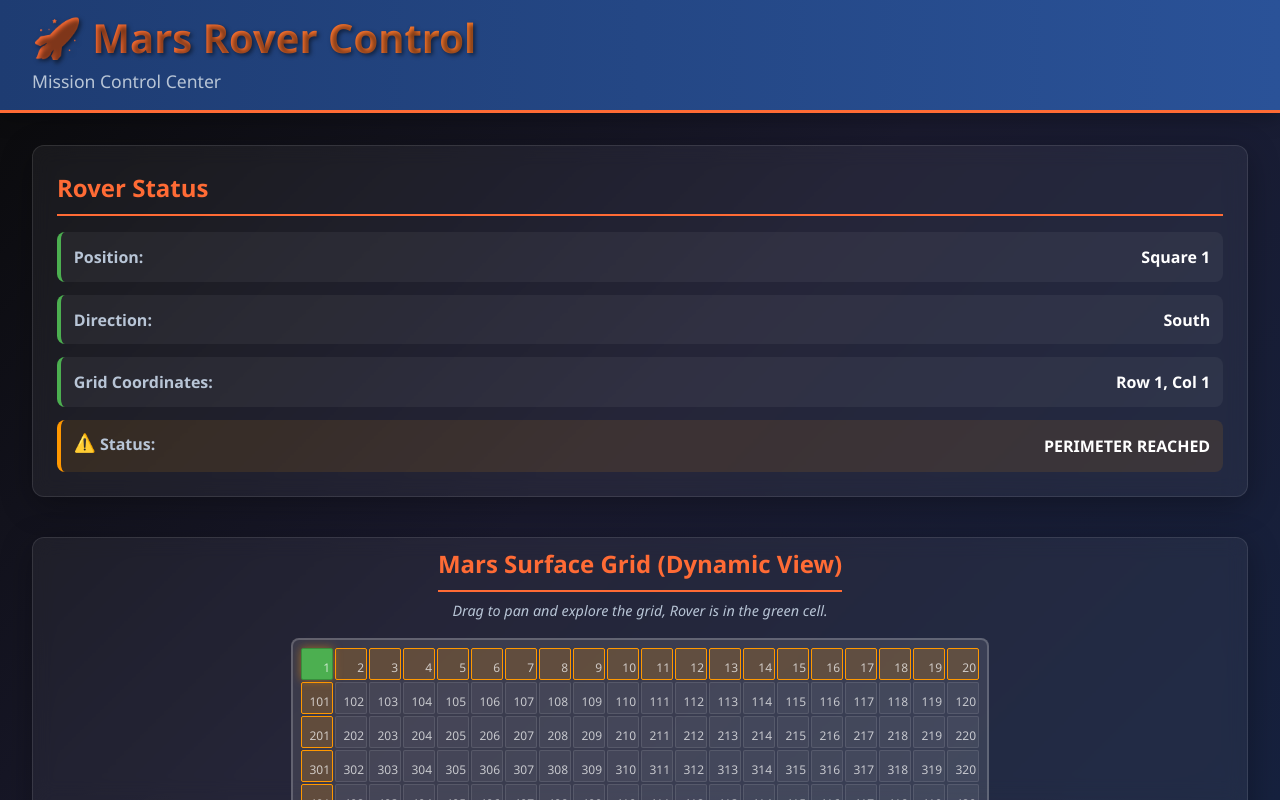
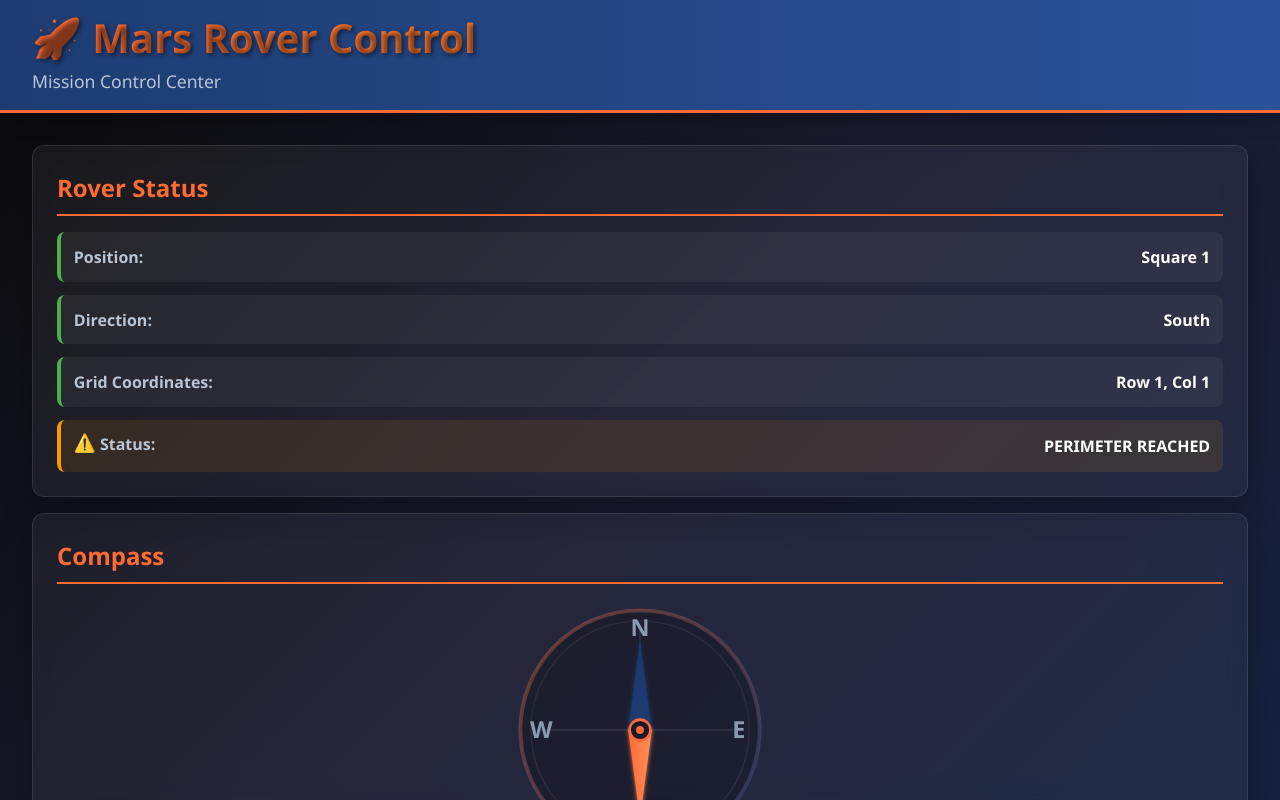
Before and after one commit to GHarding95/Mars-Rover-Control-Center, a React (Vite) app: page / in a window 1280 px wide. Built offline with nearby package versions, Linux system fonts and the light colour scheme.

Commit message:
added interactive compass

```diff
--- a/src/App.css
+++ b/src/App.css
@@ -79,7 +79,14 @@ body {
   margin-bottom: 2rem;
 }
 
-.rover-status, .command-section {
+.dashboard-left-column {
+  min-width: 0;
+  display: flex;
+  flex-direction: column;
+  gap: 1rem;
+}
+
+.rover-status, .command-section, .direction-compass {
   min-width: 0;
   background: rgba(255, 255, 255, 0.05);
   border: 1px solid rgba(255, 255, 255, 0.1);
@@ -89,12 +96,75 @@ body {
   box-shadow: 0 8px 32px rgba(0, 0, 0, 0.3);
 }
 
-.rover-status h2, .command-section h2 {
+.rover-status h2, .command-section h2, .direction-compass h2 {
   color: #ff6b35;
   margin-bottom: 1rem;
-  font-size: 1.5rem;
+  font-size: clamp(1.15rem, 2.8vw, 1.5rem);
   border-bottom: 2px solid #ff6b35;
   padding-bottom: 0.5rem;
+}
+
+.direction-compass__body {
+  display: flex;
+  flex-direction: column;
+  align-items: center;
+  gap: 0.75rem;
+}
+
+.direction-compass__svg {
+  width: 100%;
+  max-width: min(260px, 100%);
+  height: auto;
+  aspect-ratio: 1;
+  display: block;
+}
+
+.direction-compass__letter {
+  font-family: 'Segoe UI', Tahoma, Geneva, Verdana, sans-serif;
+  font-size: clamp(14px, 3.8vw, 18px);
+  font-weight: 700;
+  fill: #8a9bb0;
+  transition: fill 0.25s ease, filter 0.25s ease;
+}
+
+.direction-compass__letter--active {
+  fill: #ff6b35;
+  filter: drop-shadow(0 0 6px rgba(255, 107, 53, 0.65));
+}
+
+.direction-compass__caption {
+  margin: 0;
+  text-align: center;
+  color: #b8c5d6;
+  font-size: clamp(0.85rem, 2vw, 1rem);
+  font-weight: 600;
+}
+
+.direction-compass__hint {
+  margin: 0;
+  text-align: center;
+  color: #7a8a9e;
+  font-size: 1rem;
+  font-style: italic;
+  line-height: 1.35;
+  max-width: 18rem;
+}
+
+.direction-compass--interactive .direction-compass__dir--clickable {
+  cursor: pointer;
+}
+
+.direction-compass__dir--clickable:focus {
+  outline: none;
+}
+
+.direction-compass__dir--clickable:focus-visible .direction-compass__hit {
+  stroke: rgba(255, 107, 53, 0.9);
+  stroke-width: 2;
+}
+
+.direction-compass__dir--clickable:hover .direction-compass__letter:not(.direction-compass__letter--active) {
+  fill: #c8d4e4;
 }
 
 .status-display {
@@ -144,6 +214,7 @@ body {
 .command-help {
   color: #b8c5d6;
   margin-bottom: 1rem;
+  font-size: 1rem;
   font-style: italic;
 }
 
@@ -481,7 +552,7 @@ body {
       'grid-section'
       'command-section';
   }
-  .rover-status {
+  .dashboard-left-column {
     grid-area: rover-status;
   }
   .grid-section {
@@ -490,7 +561,7 @@ body {
   .command-section {
     grid-area: command-section;
   }
-  .rover-status, .command-section, .grid-section {
+  .dashboard-left-column, .command-section, .grid-section {
     margin-bottom: 1.5rem;
   }
 }
@@ -505,7 +576,7 @@ body {
       'grid-section'
       'command-section';
   }
-  .rover-status {
+  .dashboard-left-column {
     grid-area: rover-status;
   }
   .grid-section {
@@ -514,14 +585,14 @@ body {
   .command-section {
     grid-area: command-section;
   }
-  .rover-status, .command-section, .grid-section {
+  .dashboard-left-column, .command-section, .grid-section {
     margin-bottom: 1.5rem;
   }
 }
 
 @media (max-width: 900px) {
   /* Remove dashboard-row layout styles here to avoid overriding grid-area order */
-  .rover-status, .command-section, .grid-section {
+  .dashboard-left-column, .command-section, .grid-section {
     margin-bottom: 1.5rem;
   }
   .grid-container, .grid {
@@ -551,7 +622,7 @@ body {
     padding-right: 8px;
     box-sizing: border-box;
   }
-  .rover-status, .command-section, .grid-section {
+  .rover-status, .command-section, .grid-section, .direction-compass {
     padding: 1rem;
   }
   .grid-container, .grid {
--- a/src/App.tsx
+++ b/src/App.tsx
@@ -2,12 +2,13 @@ import { useState, useEffect } from 'react';
 import { Analytics } from "@vercel/analytics/react";
 import './App.css';
 import RoverStatus from './components/RoverStatus';
+import DirectionCompass from './components/DirectionCompass';
 import MissionCommands from './components/MissionCommands';
 import MarsGrid from './components/MarsGrid';
 import MissionLog from './components/MissionLog';
 
 // Types for the Mars Rover app
-type Direction = 'North' | 'South' | 'East' | 'West'
+export type Direction = 'North' | 'South' | 'East' | 'West'
 
 interface RoverState {
   position: number
@@ -281,6 +282,34 @@ function App() {
     setCommands(newCommands)
   }
 
+  /** Apply a facing change immediately (same effect as executing that cardinal in Mission Commands). */
+  function executeCompassDirection(dir: Direction) {
+    setError('')
+    const currentRover = { ...rover, isAtPerimeter: isPerimeterSquare(rover.position) }
+    const { newRover, blocked, cutShort, actualDistance } = executeCommand(dir, currentRover)
+    if (blocked) {
+      return
+    }
+    let status = newRover.isAtPerimeter
+      ? `Position ${newRover.position} ${newRover.direction} - ROVER HAS REACHED THE PERIMETER!`
+      : `Position ${newRover.position} ${newRover.direction}`
+    if (cutShort) {
+      status += ` (Move cut short by perimeter, moved ${actualDistance}m)`
+    }
+    setRover(newRover)
+    setGrid((prevGrid: GridCell[]) =>
+      prevGrid.map((cell: GridCell) => ({
+        ...cell,
+        isRoverHere: cell.id === newRover.position,
+      }))
+    )
+    setGridViewCenter({
+      row: Math.floor((newRover.position - 1) / 100) + 1,
+      col: ((newRover.position - 1) % 100) + 1,
+    })
+    setHistory((prev: string[]) => [`Compass: ${dir} → ${status}`, ...prev])
+  }
+
   // Reset rover to starting position
   function resetRover() {
     setRover({
@@ -322,12 +351,15 @@ function App() {
 
       <main className="app-main">
         <div className="dashboard-row">
+          <div className="dashboard-left-column">
             <RoverStatus
               position={rover.position}
               direction={rover.direction}
               isAtPerimeter={rover.isAtPerimeter}
               gridPos={roverGridPos}
             />
+            <DirectionCompass direction={rover.direction} onDirectionExecute={executeCompassDirection} />
+          </div>
           <MarsGrid
             grid={grid}
             roverPosition={rover.position}
--- /dev/null
+++ b/src/components/DirectionCompass.tsx
@@ -0,0 +1,139 @@
+import type { KeyboardEvent } from 'react';
+import type { Direction } from '../App';
+
+interface DirectionCompassProps {
+  direction: Direction;
+  onDirectionExecute?: (direction: Direction) => void;
+}
+
+/** SVG rotation (degrees): 0° = East (+x), 90° = South, etc. */
+const directionNeedleAngle: Record<Direction, number> = {
+  East: 0,
+  South: 90,
+  West: 180,
+  North: -90,
+};
+
+/** Letter position and generous hit rect (x, y, w, h) in viewBox units */
+const CARDINALS: {
+  dir: Direction;
+  letter: string;
+  tx: number;
+  ty: number;
+  hit: [number, number, number, number];
+}[] = [
+  { dir: 'North', letter: 'N', tx: 100, ty: 28, hit: [68, 2, 64, 40] },
+  { dir: 'East', letter: 'E', tx: 176, ty: 106, hit: [142, 76, 58, 52] },
+  { dir: 'South', letter: 'S', tx: 100, ty: 182, hit: [68, 158, 64, 40] },
+  { dir: 'West', letter: 'W', tx: 24, ty: 106, hit: [0, 76, 58, 52] },
+];
+
+function DirectionCompass({ direction, onDirectionExecute }: DirectionCompassProps) {
+  const needleAngle = directionNeedleAngle[direction];
+  const interactive = Boolean(onDirectionExecute);
+
+  const handleKeyDown = (e: KeyboardEvent, dir: Direction) => {
+    if (e.key === 'Enter' || e.key === ' ') {
+      e.preventDefault();
+      onDirectionExecute?.(dir);
+    }
+  };
+
+  return (
+    <div className={`direction-compass${interactive ? ' direction-compass--interactive' : ''}`}>
+      <h2>Compass</h2>
+      <div className="direction-compass__body">
+        <svg
+          className="direction-compass__svg"
+          viewBox="0 0 200 200"
+          role="img"
+          aria-label={`Compass showing rover facing ${direction}`}
+        >
+          <defs>
+            <linearGradient id="compass-ring" x1="0%" y1="0%" x2="100%" y2="100%">
+              <stop offset="0%" stopColor="rgba(255, 107, 53, 0.35)" />
+              <stop offset="100%" stopColor="rgba(42, 82, 152, 0.45)" />
+            </linearGradient>
+            <linearGradient id="compass-needle" x1="0%" y1="0%" x2="0%" y2="100%">
+              <stop offset="0%" stopColor="#ff8f5a" />
+              <stop offset="100%" stopColor="#ff6b35" />
+            </linearGradient>
+            <filter id="compass-glow" x="-50%" y="-50%" width="200%" height="200%">
+              <feGaussianBlur stdDeviation="1.5" result="blur" />
+              <feMerge>
+                <feMergeNode in="blur" />
+                <feMergeNode in="SourceGraphic" />
+              </feMerge>
+            </filter>
+          </defs>
+
+          <circle cx="100" cy="100" r="92" fill="rgba(0, 0, 0, 0.22)" stroke="url(#compass-ring)" strokeWidth="3" />
+          <circle cx="100" cy="100" r="84" fill="none" stroke="rgba(255, 255, 255, 0.07)" strokeWidth="1" />
+
+          {[0, 90, 180, 270].map((deg) => (
+            <line
+              key={deg}
+              x1="100"
+              y1="100"
+              x2={100 + 78 * Math.cos((deg * Math.PI) / 180)}
+              y2={100 + 78 * Math.sin((deg * Math.PI) / 180)}
+              stroke="rgba(255, 255, 255, 0.1)"
+              strokeWidth="1"
+            />
+          ))}
+
+          <g style={{ pointerEvents: 'none' }} transform={`rotate(${needleAngle} 100 100)`} filter="url(#compass-glow)">
+            <polygon points="168,100 100,91 100,109" fill="url(#compass-needle)" />
+            <polygon points="32,100 100,91 100,109" fill="rgba(30, 60, 114, 0.9)" />
+          </g>
+
+          <g style={{ pointerEvents: 'none' }}>
+            <circle cx="100" cy="100" r="8" fill="#1a1a2e" stroke="#ff6b35" strokeWidth="2" />
+            <circle cx="100" cy="100" r="3" fill="#ff6b35" />
+          </g>
+
+          <g className="direction-compass__labels">
+            {CARDINALS.map(({ dir, letter, tx, ty, hit }) => {
+              const isActive = direction === dir;
+              const [hx, hy, hw, hh] = hit;
+              return (
+                <g
+                  key={dir}
+                  className={`direction-compass__dir ${interactive ? 'direction-compass__dir--clickable' : ''}`}
+                  role={interactive ? 'button' : undefined}
+                  tabIndex={interactive ? 0 : undefined}
+                  aria-label={interactive ? `Face ${dir} (execute now)` : undefined}
+                  onClick={interactive ? () => onDirectionExecute?.(dir) : undefined}
+                  onKeyDown={interactive ? (e) => handleKeyDown(e, dir) : undefined}
+                >
+                  <rect
+                    x={hx}
+                    y={hy}
+                    width={hw}
+                    height={hh}
+                    fill="transparent"
+                    className="direction-compass__hit"
+                  />
+                  <text
+                    x={tx}
+                    y={ty}
+                    textAnchor="middle"
+                    className={`direction-compass__letter ${isActive ? 'direction-compass__letter--active' : ''}`}
+                  >
+                    {letter}
+                  </text>
+                </g>
+              );
+            })}
+          </g>
+        </svg>
+        <p className="direction-compass__caption">Facing {direction}</p>
+        {interactive && (
+          <p className="direction-compass__hint">Click N · E · S · W to face that direction</p>
+        )}
+      </div>
+    </div>
+  );
+}
+
+export default DirectionCompass;
```
Lines whose indentation alone changed are shown as unchanged.
